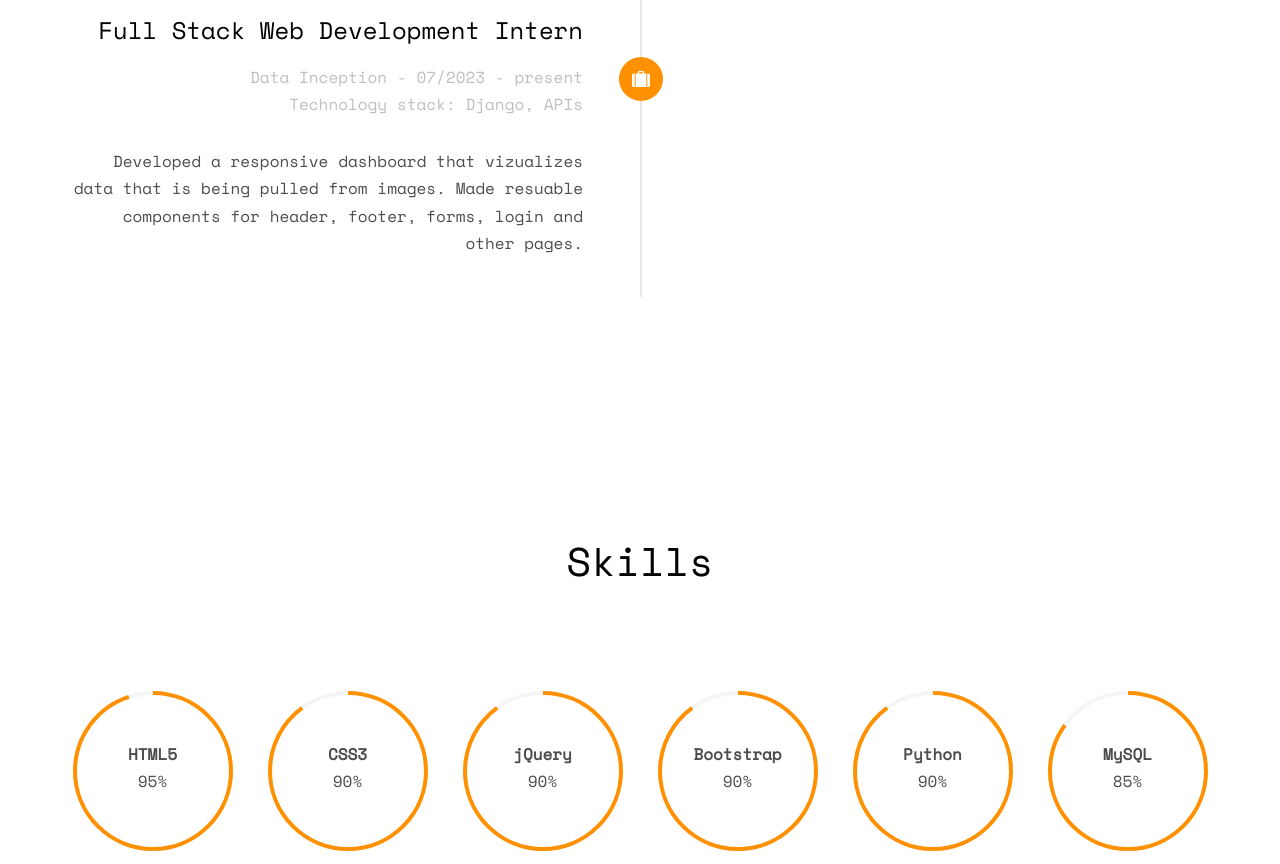
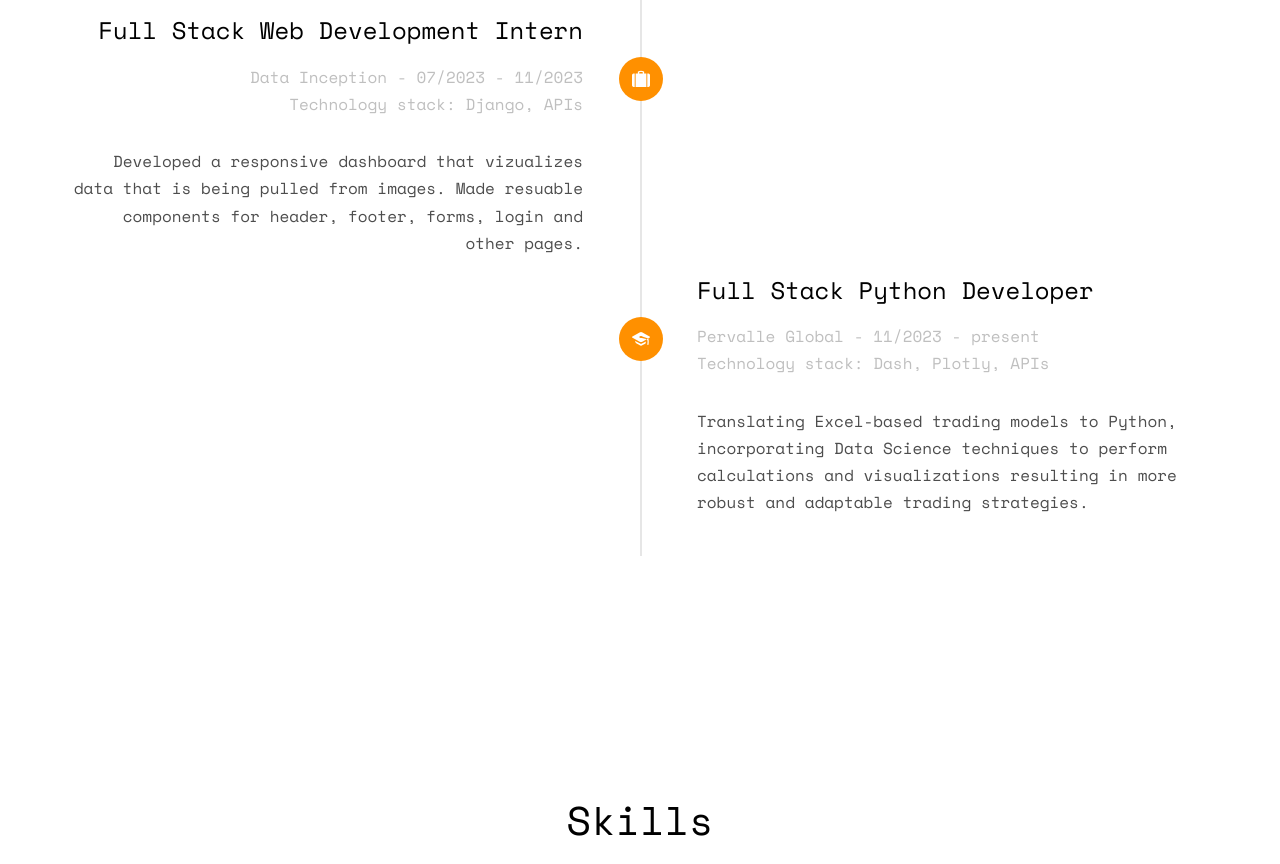
Before and after one commit to SudhanshuTarale/portfolio-website, a plain HTML site: page index.html in a window 1280 px wide. Shown: the part 3318-4182 px from the top of the page. Drawn offline with nearby package versions, Linux system fonts and the light colour scheme; some packages are replaced by stand-ins of ours; no server answers; files whose address does not match are found by name.

Commit message:
Added work experience

```diff
--- a/index.html
+++ b/index.html
@@ -162,14 +162,26 @@
 							<div class="timeline-panel">
 								<div class="timeline-heading">
 									<h3 class="timeline-title">Full Stack Web Development Intern</h3>
-									<span class="company">Data Inception - 07/2023 - present<p>Technology stack: Django, APIs</p></span>
+									<span class="company">Data Inception - 07/2023 - 11/2023<p>Technology stack: Django, APIs</p></span>
 								</div>
 								<div class="timeline-body">
 									<p>Developed a responsive dashboard that vizualizes data that is being pulled from images. Made resuable components for header, footer, forms, login and other pages.</p>
 								</div>
 							</div>
 						</li>
-
+						<li class="timeline-inverted animate-box">
+							<div class="timeline-badge"><i class="icon-graduation-cap"></i></div>
+							<div class="timeline-panel">
+								<div class="timeline-heading">
+									<h3 class="timeline-title">Full Stack Python Developer</h3>
+									<span class="company">Pervalle Global - 11/2023 - present<p>Technology stack: Dash, Plotly, APIs</p></span>
+								</div>
+								<div class="timeline-body">
+									<p>Translating Excel-based trading models to Python, incorporating Data Science techniques to perform calculations and
+										visualizations resulting in more robust and adaptable trading strategies.</p>
+								</div>
+							</div>
+						</li>
 			    	</ul>
 				</div>
 			</div>
```
